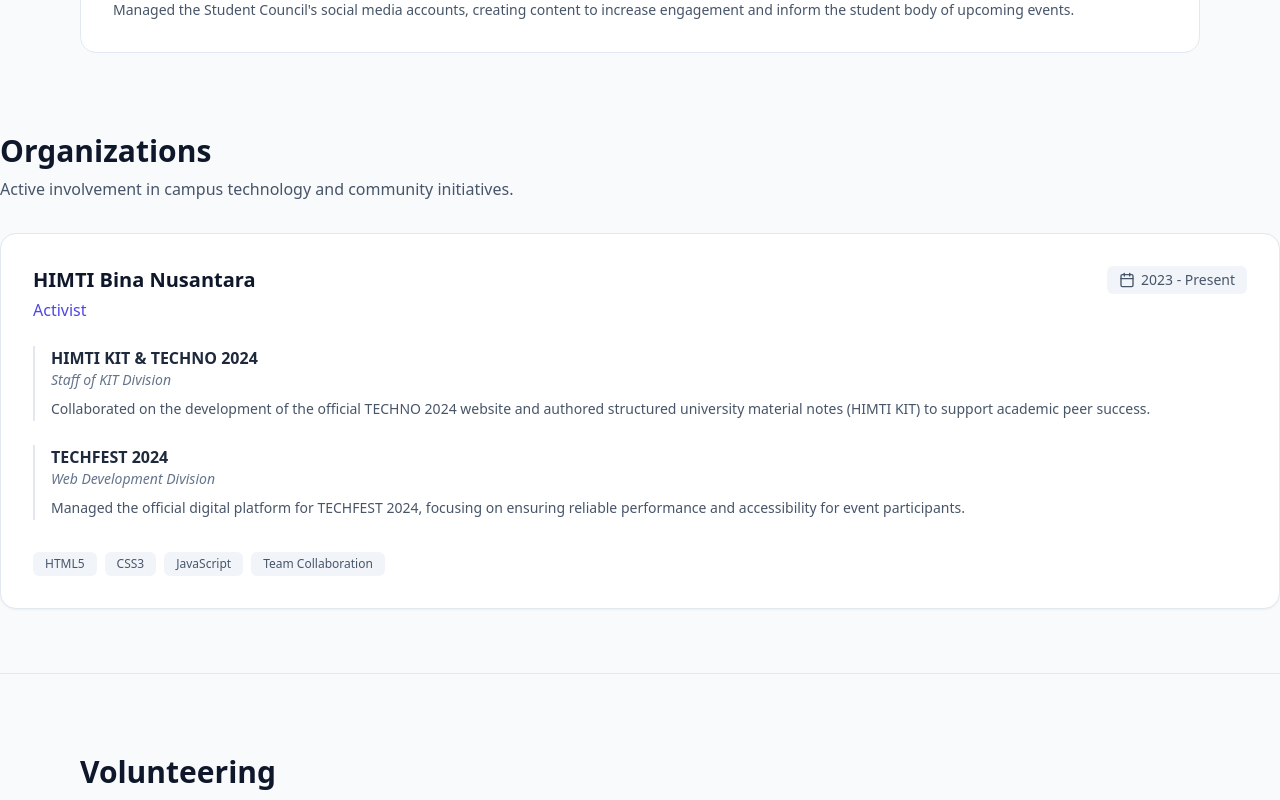
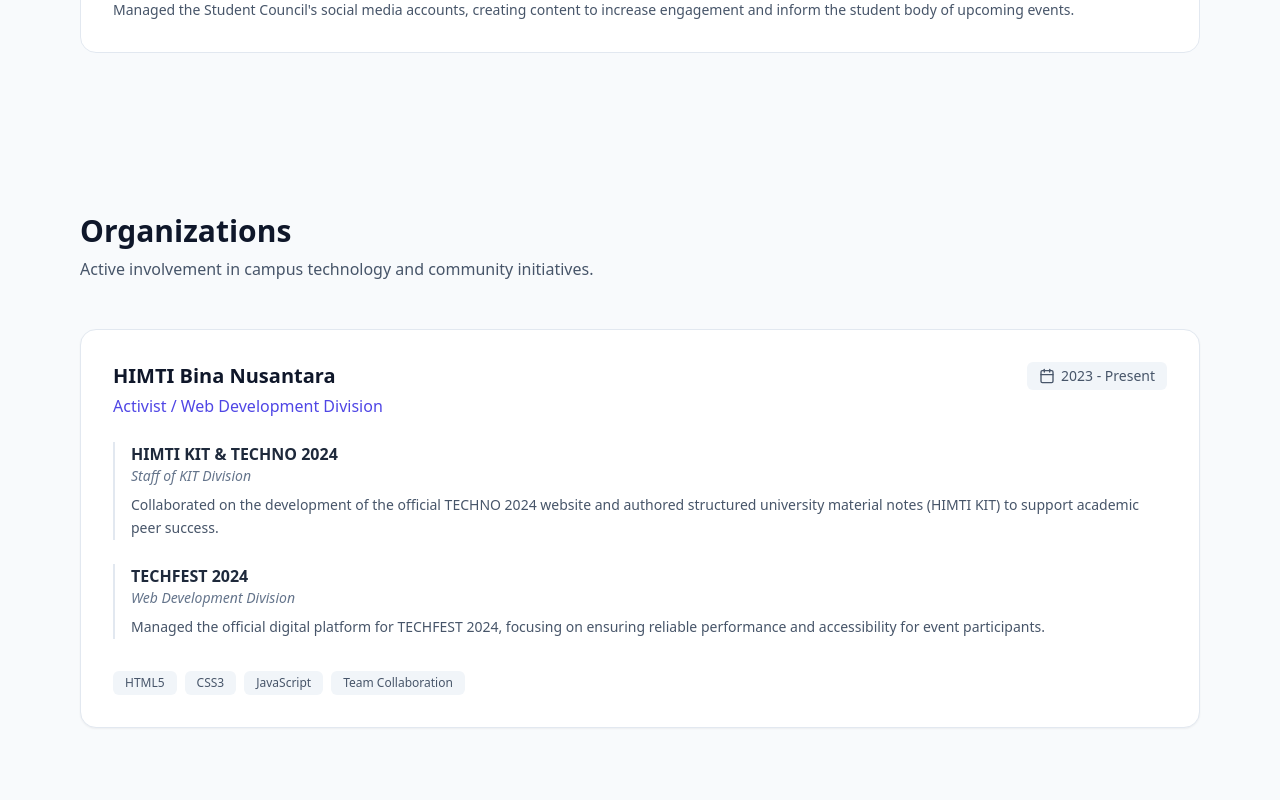
Before and after one commit to NichoHo/portfolio, a Next.js app: page /portfolio/ in a window 1280 px wide. Shown: the part 5300-6100 px from the top of the page. Built offline with nearby package versions, Linux system fonts and the light colour scheme.

Commit message:
fix padding

```diff
--- a/components/Organization.tsx
+++ b/components/Organization.tsx
@@ -5,7 +5,8 @@
 
 export default function Organization() {
   return (
-    <section className="mb-16">
+    <section id="education" className="py-20">
+      <div className="max-w-6xl mx-auto px-4 space-y-12">
         <div className="mb-8">
             <h2 className="text-2xl md:text-3xl font-bold text-slate-900 dark:text-white">
             Organizations
@@ -27,7 +28,7 @@
                 HIMTI Bina Nusantara
                 </h3>
                 <p className="text-md text-indigo-600 dark:text-indigo-400 font-medium mt-1">
-              Activist
+                Activist / Web Development Division
                 </p>
             </div>
             {/* DATE BADGE */}
@@ -75,6 +76,7 @@
             ))}
             </div>
         </motion.div>
+      </div>
     </section>
   );
 }
```
Lines whose indentation alone changed are shown as unchanged.
